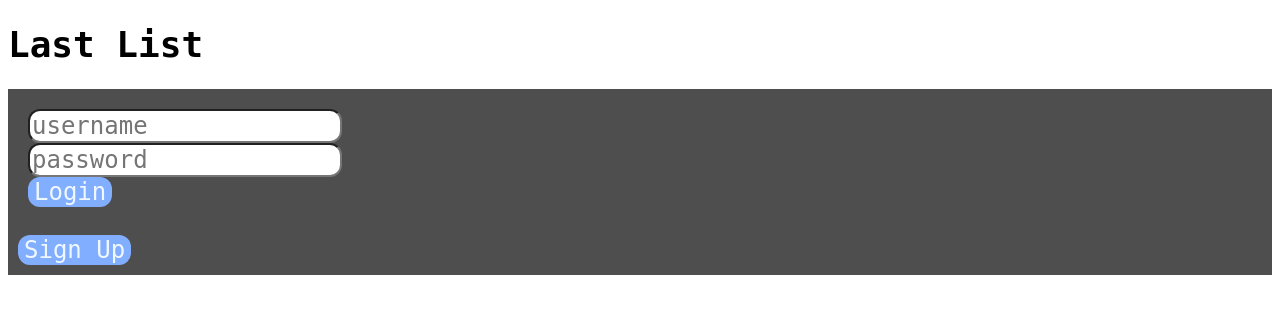
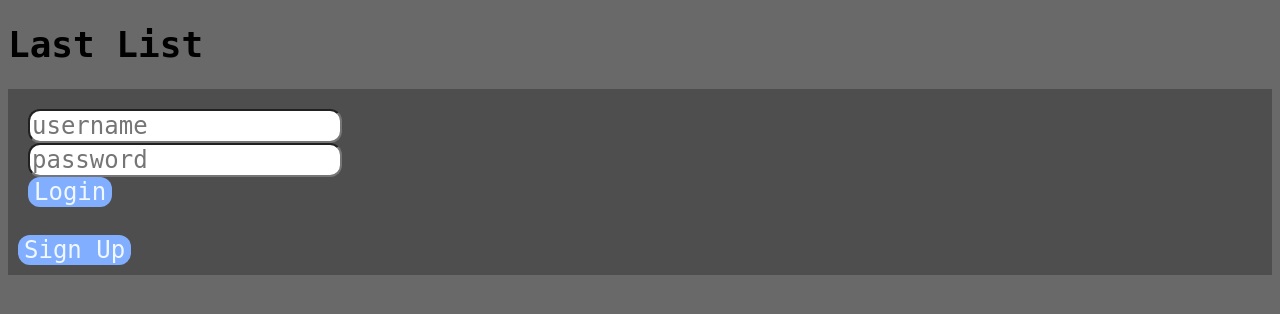
Before and after one commit to NicholasRM/last-list, a Django app: page / in a window 1280 px wide. Shown: the top 314 px of the page. Run offline with Django 4.2, Linux system fonts and the light colour scheme.

Commit message:
Rollback changes

```diff
--- a/lastlist/lastlistweb/static/login.css
+++ b/lastlist/lastlistweb/static/login.css
@@ -28,6 +28,10 @@ a:link {
 h1 {
     font-family: monospace;
     font-size: 36px;
+}
+
+body {
+    background-color:dimgrey;
 }
 
 button {
--- a/lastlist/static/login.css
+++ b/lastlist/static/login.css
@@ -28,6 +28,10 @@ a:link {
 h1 {
     font-family: monospace;
     font-size: 36px;
+}
+
+body {
+    background-color:dimgrey;
 }
 
 button {
```
